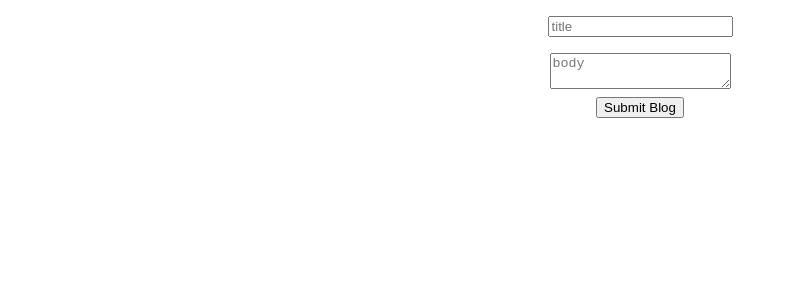
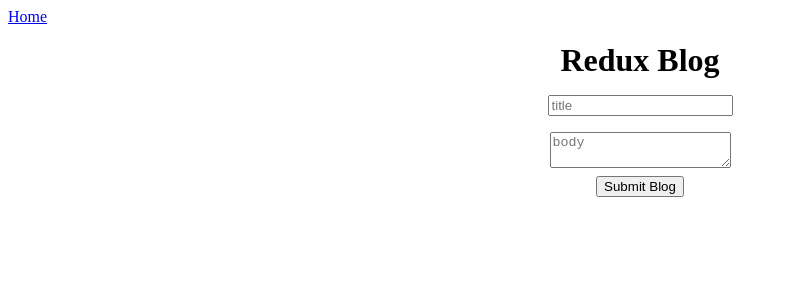
Before and after one commit to KatieMBerry/lab-35-redux-blog, a React app: page / in a window 1280 px wide. Shown: the top 300 px of the page, without its empty margins (0-788 px from the left). Built offline with nearby package versions, Linux system fonts and the light colour scheme.

Commit message:
added blogDetail, header, and routes to app

```diff
--- a/package.json
+++ b/package.json
@@ -63,6 +63,7 @@
     "react": "^17.0.1",
     "react-dom": "^17.0.1",
     "react-redux": "^7.2.2",
+    "react-router-dom": "^5.2.0",
     "redux": "^4.0.5",
     "redux-devtools-extension": "^2.13.8"
   }
--- a/src/components/app/App.jsx
+++ b/src/components/app/App.jsx
@@ -1,12 +1,25 @@
 import React from 'react';
+import {
+  BrowserRouter as Router,
+  Route,
+  Switch
+} from 'react-router-dom';
+import Header from '../headers/Header';
 import BlogForm from '../form/BlogForm';
-import BlogList from '../blogs/BlogList';
+import BlogDetail from '../details/BlogDetail';
 
 export default function App() {
   return (
-    <>
-      <BlogForm />
-      <BlogList />
-    </>
+    <Router>
+      <Header />
+      <Switch>
+        <Route
+          exact path="/"
+          component={BlogForm} />
+        <Route
+          path="/blogs/:index"
+          component={BlogDetail} />
+      </Switch>
+    </Router>
   );
 }
--- a/src/components/blogs/Blog.jsx
+++ b/src/components/blogs/Blog.jsx
@@ -3,7 +3,7 @@ import PropTypes from 'prop-types';
 import { useDispatch } from '../../state/BlogsProvider';
 import { deleteBlog } from '../../actions/postActions';
 
-const Blog = ({ title, body }) => {
+const Blog = ({ title }) => {
     const dispatch = useDispatch();
     const handleClick = () => {
         dispatch(deleteBlog(title));
@@ -12,15 +12,13 @@ const Blog = ({ title, body }) => {
     return (
         <>
             <h1>{title}</h1>
-            <p>{body}</p>
             <button onClick={handleClick}>Delete Post</button>
         </>
     );
 };
 
 Blog.propTypes = {
-    title: PropTypes.string.isRequired,
-    body: PropTypes.string.isRequired
+    title: PropTypes.string.isRequired
 };
 
 export default Blog;
--- /dev/null
+++ b/src/components/details/BlogDetail.jsx
@@ -0,0 +1,38 @@
+import React from 'react';
+import PropTypes from 'prop-types';
+import { useDispatch } from '../../state/BlogsProvider';
+// import { deleteComment } from '../../actions/commentActions';
+
+const BlogDetail = ({ title, body, index }) => {
+    // const dispatch = useDispatch();
+    const [comment, setComment] = useState('');
+    // const handleClick = () => {
+    //     dispatch(deletComment(index));
+    // };
+    const handleClick = () => {
+        dispatch(addComment(comment))
+    };
+
+    return (
+        <>
+            <h1>{title}</h1>
+            <p>{body}</p>
+            <textarea
+                placeholder="add a comment"
+                value={comment}
+                onChange={({ target }) => setComment(target.value)}>
+            </textarea>
+            <button onClick={handleClick}>Submit Comment</button>
+            {/* <button onClick={handleClick}>Delete Comment</button> */}
+        </>
+    );
+};
+
+BlogDetail.propTypes = {
+    title: PropTypes.string.isRequired,
+    body: PropTypes.string.isRequired,
+    // comment: PropTypes.string.isRequired,
+    index: PropTypes.number.isRequired
+};
+
+export default BlogDetail;
--- a/src/components/form/BlogForm.css
+++ b/src/components/form/BlogForm.css
@@ -13,4 +13,9 @@
       display: block;
       margin: 0.5rem auto;
     }
+
+    h1 {
+      text-align: center;
+      margin: 1rem auto;
+    }
   }
--- a/src/components/form/BlogForm.jsx
+++ b/src/components/form/BlogForm.jsx
@@ -1,6 +1,7 @@
 import React, { useState } from 'react';
 import { createBlog } from '../../actions/postActions';
 import { useDispatch } from '../../state/BlogsProvider';
+import BlogList from '../blogs/BlogList';
 import styles from './BlogForm.css';
 
 const BlogForm = () => {
@@ -19,6 +20,7 @@ const BlogForm = () => {
     return (
         <>
             <form onSubmit={handleSubmit} className={styles.BlogForm}>
+                <h1>Redux Blog</h1>
                 <input
                     type="text"
                     placeholder="title"
@@ -33,6 +35,8 @@ const BlogForm = () => {
 
                 <button>Submit Blog</button>
             </form>
+
+            <BlogList />
         </>
     )
 }
--- /dev/null
+++ b/src/components/headers/Header.jsx
@@ -0,0 +1,10 @@
+import React from 'react';
+import { Link } from 'react-router-dom';
+
+const Header = () => (
+    <div>
+        <Link to="/">Home</Link>
+    </div>
+);
+
+export default Header;
```
Also changed, not shown: 1 other file (tests, documents, lock files or other folders).
